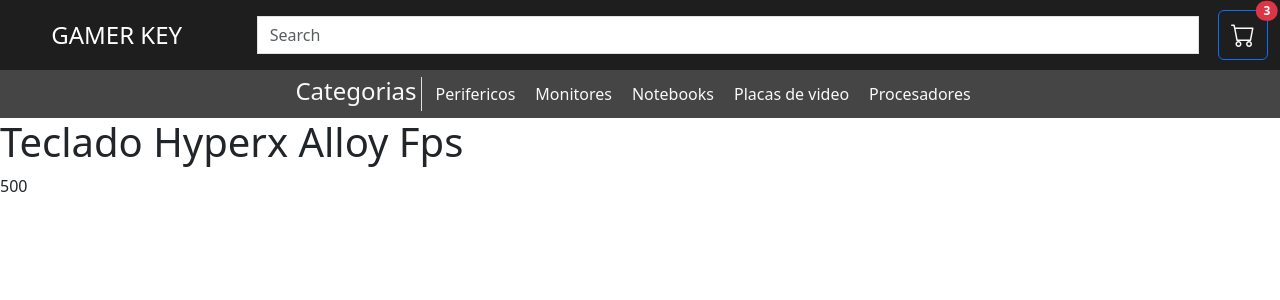
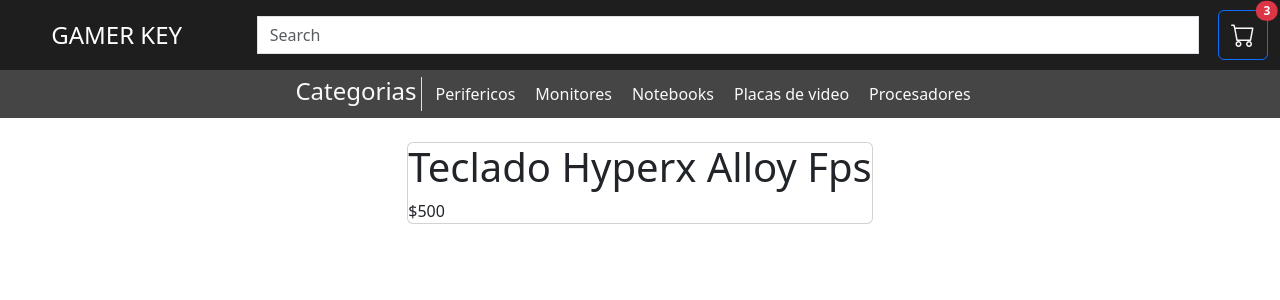
Before and after one commit to JuaniAliaga/Proyecto-react, a React (Vite) app in the folder vite-project/: page /item/1 in a window 1280 px wide. Shown: the top 300 px of the page. Built offline with nearby package versions, Linux system fonts and the light colour scheme.

Commit message:
mejorado de estilos

```diff
--- a/vite-project/src/components/ItemDetailContainer/ItemDetail.jsx
+++ b/vite-project/src/components/ItemDetailContainer/ItemDetail.jsx
@@ -11,9 +11,11 @@
     }
 
     return (
-        <div>
-            <h1>{item.nombre}</h1>
-            <p>{item.precio}</p>
+        <div className="container-fluid d-flex justify-content-center">
+        <div className="card mt-4">
+            <h1 className="card-tittle">{item.nombre}</h1>
+            <p className="card-text">${item.precio}</p>
+        </div>
         </div>
     )
 }
```
